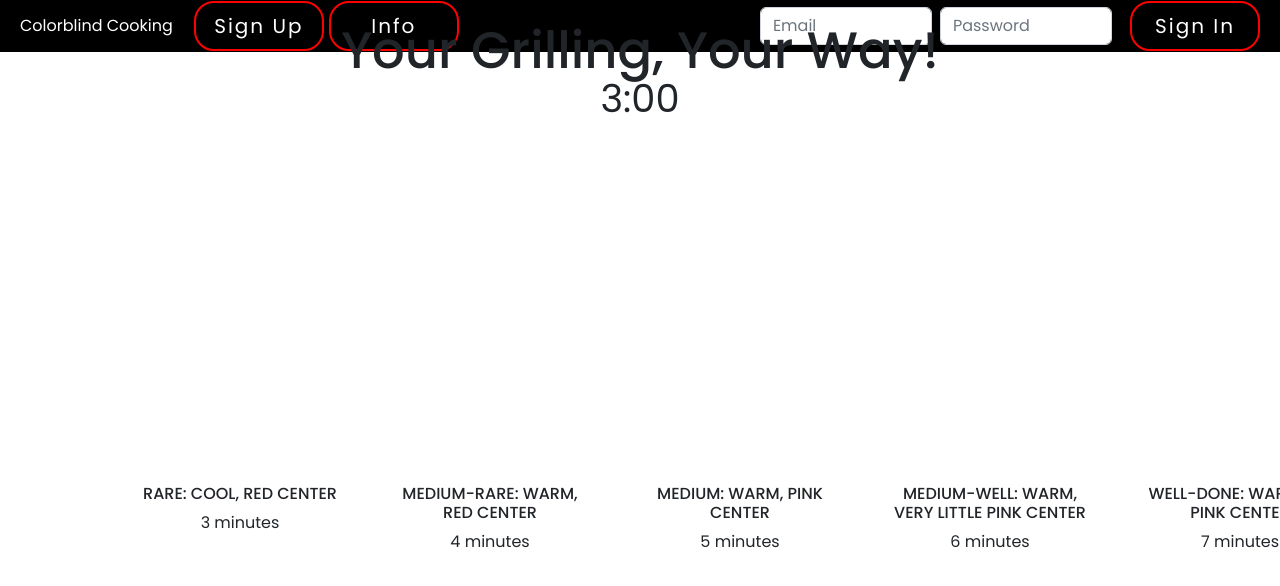
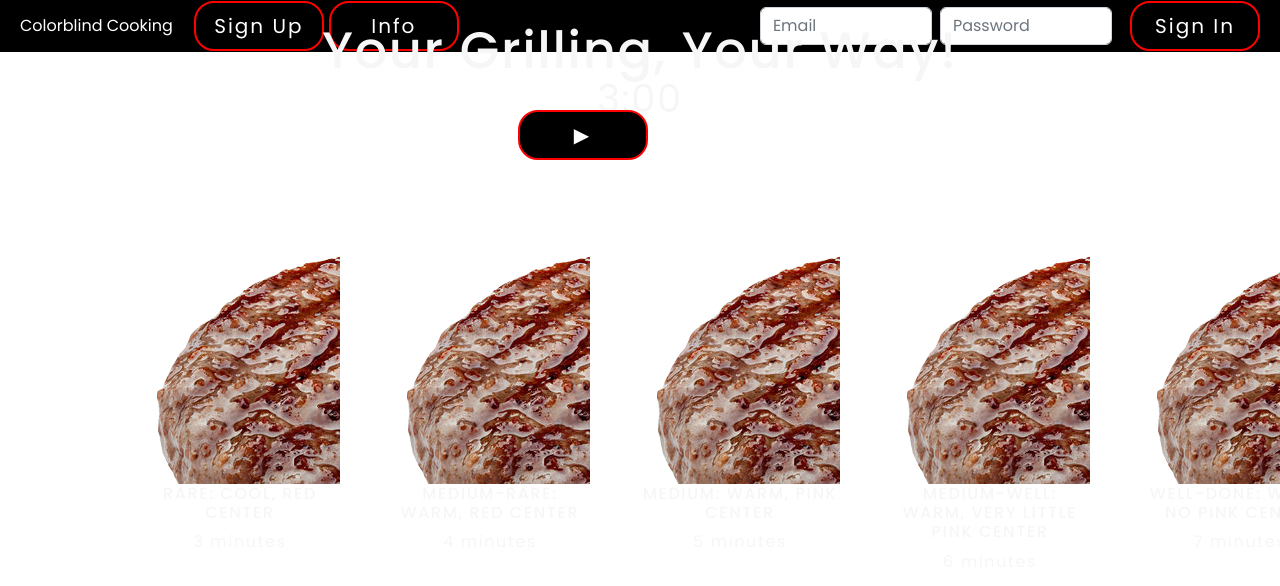
Before and after one commit to ArtbyDMT/Colorblind-Cooking, a React (Create React App) app: page /timerspage in a window 1280 px wide. Shown: the top 586 px of the page. Built offline with nearby package versions, Linux system fonts and the light colour scheme.

Commit message:
Deleted main div

```diff
--- a/src/components/buttons/FoodButton.js
+++ b/src/components/buttons/FoodButton.js
@@ -3,13 +3,12 @@ import './FoodButton.css';
 
 export default function FoodButton(props){
 return(
-    <div className="main">
+
         <div className="foodbutton">
             <button type={props.type} className="actualfoodbutton" onClick={props.onClick} aria-current="page">
             <img src={props.img} alt={props.name} />
                <a href={props.href}>{props.text}</a>
             </button>
             </div>
-            </div>
 )
 }
--- a/src/components/firetimer/FireTimer.css
+++ b/src/components/firetimer/FireTimer.css
@@ -1,3 +1,14 @@
+:root {
+
+}
+.grill {
+  height: 100%;
+  width:100%;
+  font-family: 'Karma', serif;
+  color: #f6f6f6;
+  letter-spacing: 0.1em;
+}
+
 h3 {
     text-transform: uppercase;
     text-align: center;
@@ -72,7 +83,7 @@ h3 {
     z-index: 0;
   }
   .firetimer a:after {
-    color: white;
+    color: rgb(255, 0, 0);
     position: relative;
     font-size: 20px;
   }
@@ -92,11 +103,7 @@ h3 {
     display: block;
     width: 200px;
     height: 250px;
-    background: white;
-    border-top-left-radius: 50% 60%;
-    border-top-right-radius: 50% 60%;
-    border-bottom-left-radius: 50% 40%;
-    border-bottom-right-radius: 50% 40%;
+    background-image: url("../logo/burgerpatty.png");
     position: relative;
     cursor: pointer;
   }
@@ -110,31 +117,3 @@ h3 {
     top: 40%;
     left: 22%;
   }
-  .food.soft {
-    background: radial-gradient(circle closest-side, rgba(255, 255, 255, 0.6) 10%, white 90%);
-  }
-  .food.medium-soft {
-    background: radial-gradient(circle closest-side, rgba(255, 255, 255, 0.8) 5%, white 95%);
-  }
-  .food.medium-soft::after {
-    background: radial-gradient(circle closest-side,
-        var(--yellow2) 10%, var(--yellow1) 90%);
-  }
-  .food.medium-hard::after {
-    background: radial-gradient(circle closest-side,
-        var(--yellow1) 10%, var(--yellow2) 90%);
-  }
-  .egg.hard::after {
-    background: var(--yellow2);
-  }
-  .egg::before {
-    box-shadow: var(--bs);
-    opacity: 0;
-    transition: opacity 0.4s ease-in-out;
-    content: '';
-    position: absolute;
-    z-index: -1;
-  }
-  .egg:hover::before {
-    opacity: 1;
-  }
--- a/src/components/firetimer/FireTimer.js
+++ b/src/components/firetimer/FireTimer.js
@@ -1,6 +1,7 @@
 import React from "react"
 import Meat from "./Meat"
 import './FireTimer.css'
+import FireButton from "../buttons/FireButton";
 
 
         class FireTimer extends React.Component {
@@ -47,6 +48,7 @@ import './FireTimer.css'
               const {lapse, running} = this.state;
               const displayTime = this.formatSeconds(lapse);
               const playPauseClass = running ? 'pause' : 'start'
+
               return (
                 <section>
                   <div className="grill">
@@ -54,14 +56,20 @@ import './FireTimer.css'
                     <h1>Your Grilling, Your Way!</h1>
                     <div className="firetimer">
                       <label>{displayTime}</label>
-                      <a href="" className={playPauseClass}
-                        onClick={this.handleRunClick}></a>
+                      <FireButton
+                      href=""
+                      className={playPauseClass}
+                      onClick={this.handleRunClick}
+                      text="▶"/>
+
+                      {/* <a href="" className={playPauseClass}
+                        onClick={this.handleRunClick}></a> */}
                     </div>
-                    <Meat type="Rare" title="rare: Cool, red center" instructions="3 minutes" seconds="180" updateTimer={this.updateTimer} />
-                    <Meat type="Medium Rare" title="medium-rare: warm, red center" instructions="4 minutes" seconds="240" updateTimer={this.updateTimer} />
-                    <Meat type="Medium" title="medium: warm, pink center" instructions="5 minutes" seconds="300" updateTimer={this.updateTimer} />
-                    <Meat type="Medium Well" title="medium-well: warm, very little pink center" instructions="6 minutes" seconds="360" updateTimer={this.updateTimer} />
-                    <Meat type="Well Done" title="well-done: warm, no pink center" instructions="7 minutes" seconds="420" updateTimer={this.updateTimer} />
+                    <Meat type="Rare" title="rare: Cool, red center" instructions="3 minutes" seconds="180" updateTimer={this.updateTimer} href="/timerspage" />
+                    <Meat type="Medium Rare" title="medium-rare: warm, red center" instructions="4 minutes" seconds="240" updateTimer={this.updateTimer} href="/timerspage"/>
+                    <Meat type="Medium" title="medium: warm, pink center" instructions="5 minutes" seconds="300" updateTimer={this.updateTimer} href="/timerspage"/>
+                    <Meat type="Medium Well" title="medium-well: warm, very little pink center" instructions="6 minutes" seconds="360" updateTimer={this.updateTimer} href="/timerspage"/>
+                    <Meat type="Well Done" title="well-done: warm, no pink center" instructions="7 minutes" seconds="420" updateTimer={this.updateTimer} href="/timerspage"/>
                   </div>
                 </section>
               )
--- a/src/components/pages/Burger.js
+++ b/src/components/pages/Burger.js
@@ -5,7 +5,8 @@ import FireTimer from '../firetimer/FireTimer';
 export default function Burger(){
     return(
         <div>
-            <FireTimer />
+            <FireTimer
+            />
         </div>
     )
 
--- a/src/components/pages/Info.css
+++ b/src/components/pages/Info.css
@@ -1,4 +1,9 @@
+.img-and-ul{
+    width: 50%;
+    height: 50%;
+    justify-content: center;
 
+}
 
 
 .imagefacts {
--- a/src/components/pages/SteakOrBurger.css
+++ b/src/components/pages/SteakOrBurger.css
@@ -1,7 +1,7 @@
 .Burger{
     margin-left: 250px;
     display: flex;
-    justify-content:center;
+    justify-content:align-items;
     align-items:center;
     height: 200px;
     width: 200px;
--- a/src/components/pages/SteakOrBurger.js
+++ b/src/components/pages/SteakOrBurger.js
@@ -1,5 +1,5 @@
 import React from "react";
-import burger from "../logo/burger.jpg"
+import burger from "../logo/burgerpatty.png"
 import steak from "../logo/steak.jpg"
 import FoodButton from "../buttons/FoodButton";
 
--- a/src/components/pages/TimersPage.css
+++ b/src/components/pages/TimersPage.css
@@ -0,0 +1,3 @@
+.timerbody{
+    background-image: url(../firegrill5.png)
+}
--- a/src/components/pages/TimersPage.js
+++ b/src/components/pages/TimersPage.js
@@ -2,5 +2,8 @@ import React from "react";
 import './TimersPage.css';
 
 export default function Timers(){
-
+    return(
+        <div className="timerbody">
+            </div>
+    )
 }
```
Also changed, not shown: src/components/logo/burgerpatty.png (added), 1 other file (tests, documents, lock files or other folders).
